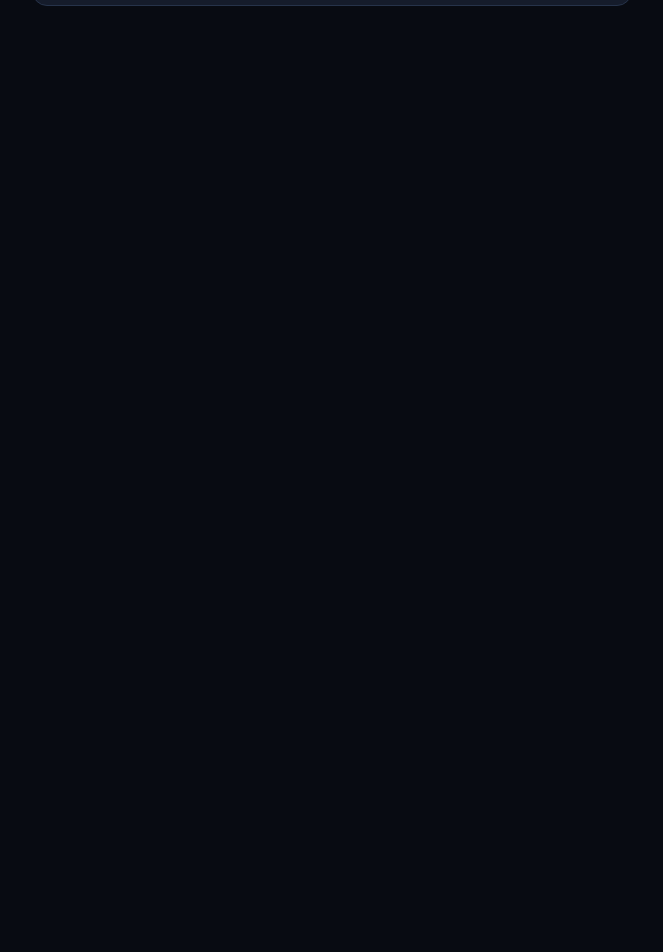
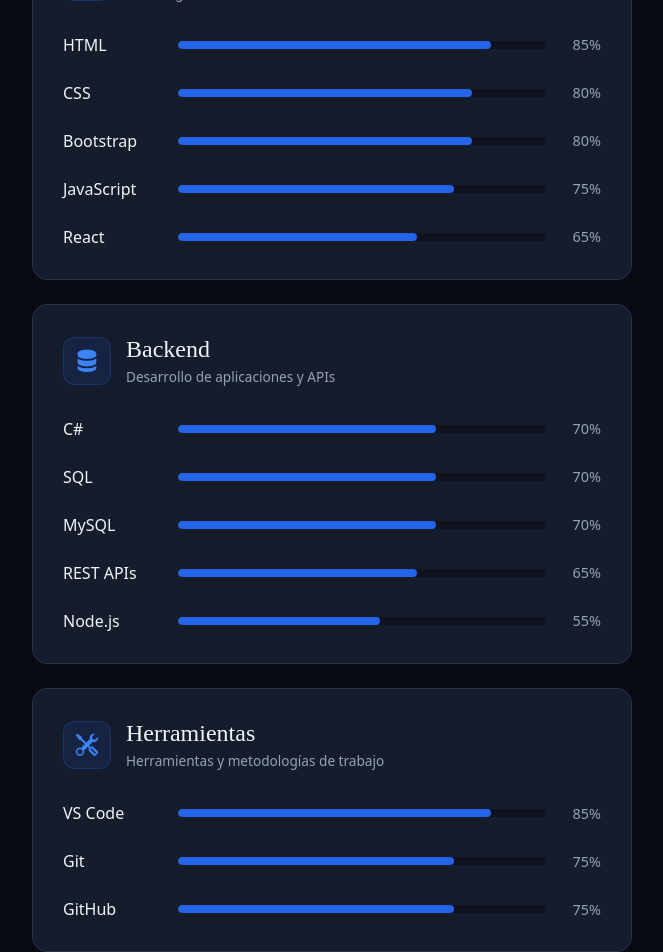
Before and after one commit to Matiassanchez18/Portafolio-React, a React (Vite) app in the folder Portafolio/: page / in a window 1280 px wide. Shown: the part 3340-4292 px from the top of the page, without its empty margins (308-971 px from the left). Before the commit the page ends 3394 px from the top, so only its background shows below. Built offline with nearby package versions, Linux system fonts and the light colour scheme.

Commit message:
Se agrego todas las categorias de habilidades

```diff
--- a/Portafolio/src/components/PortafolioMain.jsx
+++ b/Portafolio/src/components/PortafolioMain.jsx
@@ -355,8 +355,55 @@
 
           <div className="d-flex justify-content-center">
             <div className="card-habilidades">
+              <div className="titulo-habilidad">
+                <div className="icono-habilidad">
+                  <i className="bi bi-code-slash"></i>
+                </div>
+                <div>
+                  <h2>FrontEnd</h2>
+                  <p>Tecnologías de desarrollo web</p>
+                </div>
+              </div>
+              <div className="habilidad">
+                <span className="nombre-habilidad">HTML</span>
 
-  <div className="habilidad">
+                <div className="BarraProgreso">
+                  <div
+                    className="progreso-porcentaje"
+                    style={{ width: "85%" }}
+                  ></div>
+                </div>
+
+                <span className="porcentaje">85%</span>
+              </div>
+
+              <div className="habilidad mt-4">
+                <span className="nombre-habilidad">CSS</span>
+
+                <div className="BarraProgreso">
+                  <div
+                    className="progreso-porcentaje"
+                    style={{ width: "80%" }}
+                  ></div>
+                </div>
+
+                <span className="porcentaje">80%</span>
+              </div>
+
+              <div className="habilidad mt-4">
+                <span className="nombre-habilidad">Bootstrap</span>
+
+                <div className="BarraProgreso">
+                  <div
+                    className="progreso-porcentaje"
+                    style={{ width: "80%" }}
+                  ></div>
+                </div>
+
+                <span className="porcentaje">80%</span>
+              </div>
+
+              <div className="habilidad mt-4">
                 <span className="nombre-habilidad">JavaScript</span>
 
                 <div className="BarraProgreso">
@@ -369,6 +416,145 @@
                 <span className="porcentaje">75%</span>
               </div>
 
+              <div className="habilidad mt-4">
+                <span className="nombre-habilidad">React</span>
+
+                <div className="BarraProgreso">
+                  <div
+                    className="progreso-porcentaje"
+                    style={{ width: "65%" }}
+                  ></div>
+                </div>
+
+                <span className="porcentaje">65%</span>
+              </div>
+            </div>
+          </div>
+
+          <div className="d-flex mt-4 justify-content-center">
+            <div className="card-habilidades">
+              <div className="titulo-habilidad">
+                <div className="icono-habilidad">
+                  <i className="bi bi-server"></i>
+                </div>
+                <div>
+                  <h2>Backend</h2>
+                  <p>Desarrollo de aplicaciones y APIs</p>
+                </div>
+              </div>
+              <div className="habilidad">
+                <span className="nombre-habilidad">C#</span>
+
+                <div className="BarraProgreso">
+                  <div
+                    className="progreso-porcentaje"
+                    style={{ width: "70%" }}
+                  ></div>
+                </div>
+
+                <span className="porcentaje">70%</span>
+              </div>
+              <div className="habilidad mt-4">
+                <span className="nombre-habilidad">SQL</span>
+
+                <div className="BarraProgreso">
+                  <div
+                    className="progreso-porcentaje"
+                    style={{ width: "70%" }}
+                  ></div>
+                </div>
+
+                <span className="porcentaje">70%</span>
+              </div>
+
+              <div className="habilidad mt-4">
+                <span className="nombre-habilidad">MySQL</span>
+
+                <div className="BarraProgreso">
+                  <div
+                    className="progreso-porcentaje"
+                    style={{ width: "70%" }}
+                  ></div>
+                </div>
+
+                <span className="porcentaje">70%</span>
+              </div>
+
+              <div className="habilidad mt-4">
+                <span className="nombre-habilidad">REST APIs</span>
+
+                <div className="BarraProgreso">
+                  <div
+                    className="progreso-porcentaje"
+                    style={{ width: "65%" }}
+                  ></div>
+                </div>
+
+                <span className="porcentaje">65%</span>
+              </div>
+
+              <div className="habilidad mt-4">
+                <span className="nombre-habilidad">Node.js</span>
+
+                <div className="BarraProgreso">
+                  <div
+                    className="progreso-porcentaje"
+                    style={{ width: "55%" }}
+                  ></div>
+                </div>
+
+                <span className="porcentaje">55%</span>
+              </div>
+            </div>
+          </div>
+
+          <div className="d-flex mt-4 justify-content-center">
+            <div className="card-habilidades">
+              <div className="titulo-habilidad">
+                <div className="icono-habilidad">
+                  <i className="bi bi-tools"></i>
+                </div>
+                <div>
+                  <h2>Herramientas</h2>
+                  <p>Herramientas y metodologías de trabajo</p>
+                </div>
+              </div>
+              <div className="habilidad mt-4">
+                <span className="nombre-habilidad">VS Code</span>
+
+                <div className="BarraProgreso">
+                  <div
+                    className="progreso-porcentaje"
+                    style={{ width: "85%" }}
+                  ></div>
+                </div>
+
+                <span className="porcentaje">85%</span>
+              </div>
+              <div className="habilidad mt-4">
+                <span className="nombre-habilidad">Git</span>
+
+                <div className="BarraProgreso">
+                  <div
+                    className="progreso-porcentaje"
+                    style={{ width: "75%" }}
+                  ></div>
+                </div>
+
+                <span className="porcentaje">75%</span>
+              </div>
+              <div className="habilidad mt-4">
+                <span className="nombre-habilidad">GitHub</span>
+
+                <div className="BarraProgreso">
+                  <div
+                    className="progreso-porcentaje"
+                    style={{ width: "75%" }}
+                  ></div>
+                </div>
+
+                <span className="porcentaje">75%</span>
+              </div>
             </div>
           </div>
         </article>
--- a/Portafolio/src/css/MainPortafolio.css
+++ b/Portafolio/src/css/MainPortafolio.css
@@ -313,6 +313,35 @@
   text-align: right;
 }
 
+.titulo-habilidad {
+  display: flex;
+  align-items: center;
+  gap: 15px;
+  margin-bottom: 30px;
+}
+.icono-habilidad {
+  width: 48px;
+  height: 48px;
+  display: flex;
+  align-items: center;
+  justify-content: center;
+  background: rgba(37, 99, 235, 0.12);
+  border: 1px solid rgba(37, 99, 235, 0.25);
+  border-radius: 12px;
+  color: var(--blue-light);
+  font-size: 1.4rem;
+}
+.titulo-habilidad h2 {
+  margin: 0;
+  font-size: 1.5rem;
+  color: var(--text-primary);
+}
+.titulo-habilidad p {
+  margin: 3px 0 0;
+  color: var(--text-secondary);
+  font-size: 0.85rem;
+}
+
 @media (max-width: 991px) {
   .HeroSection {
     min-height: auto;
```
Lines whose indentation alone changed are shown as unchanged.
